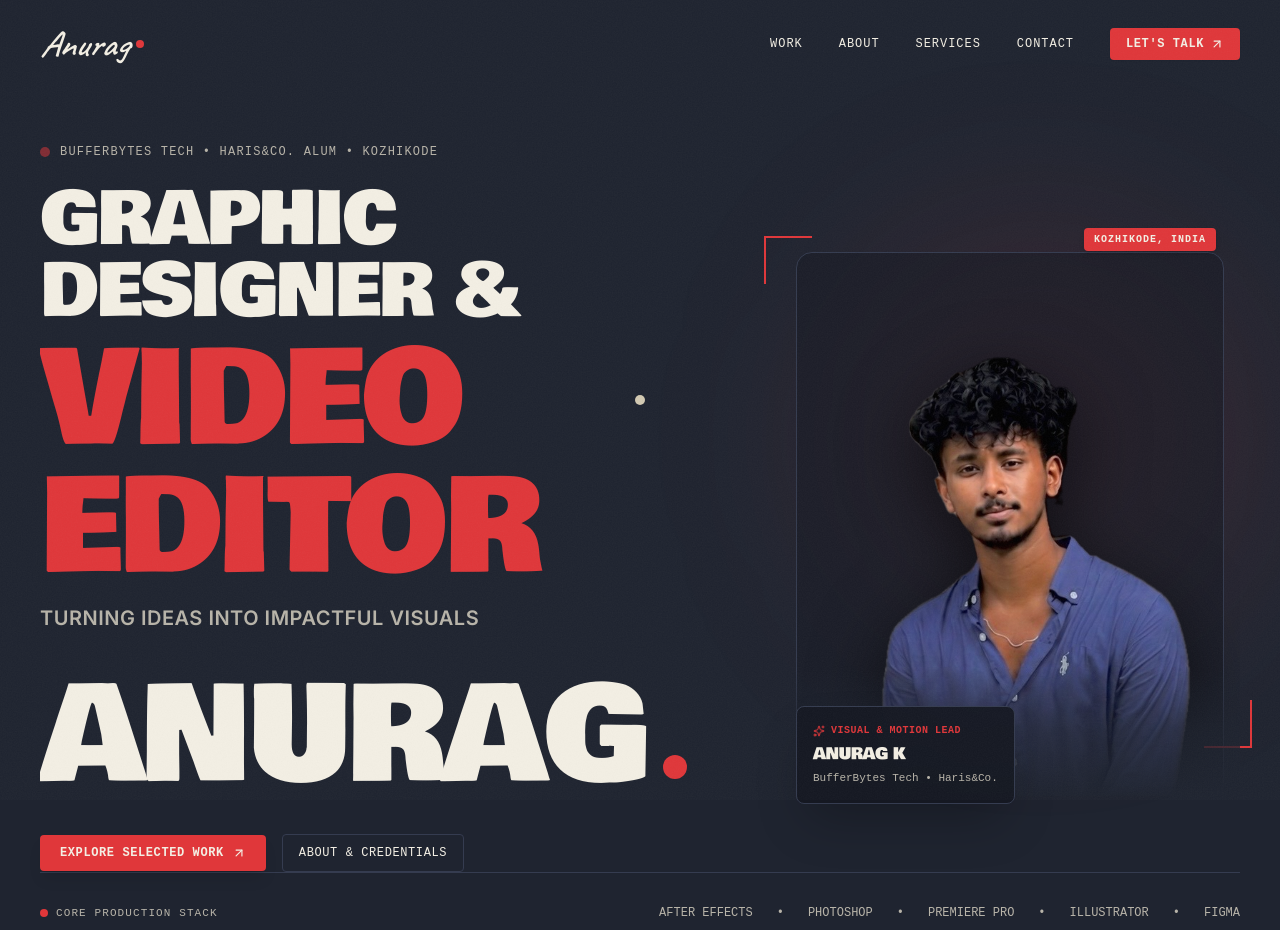
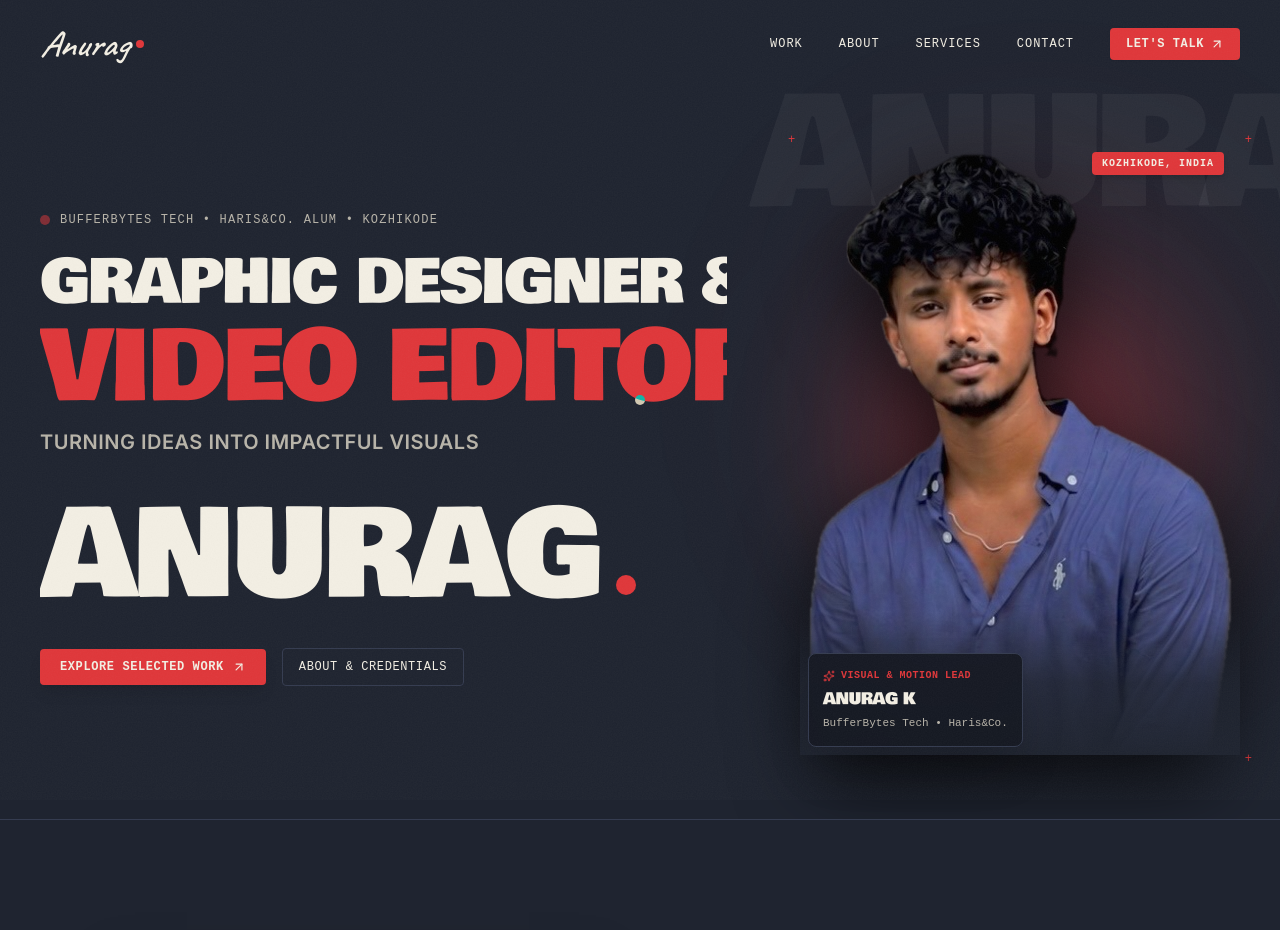
Before and after one commit to anuragkdesigner/anuragkdesigner, a React (Vite) app: page / in a window 1280 px wide. Shown: the top 930 px of the page. Built offline with nearby package versions, Linux system fonts and the light colour scheme.

Commit message:
fix(hero): force single line for VIDEO EDITOR, crop portrait and refine Photoshop composite

```diff
--- a/src/components/redesign/HeroSection.tsx
+++ b/src/components/redesign/HeroSection.tsx
@@ -65,21 +65,21 @@ export const HeroSection: React.FC = () => {
           {/* 3-Line Headline Stack */}
           <div className="space-y-1 sm:space-y-2">
 
-            {/* Line 1: Cream Medium Display */}
+            {/* Line 1: Cream Display */}
             <div className="mask-line">
               <div
                 ref={line1Ref}
-                className="font-display text-3xl sm:text-5xl md:text-6xl lg:text-7xl tracking-tight text-cream uppercase leading-none"
+                className="font-display text-2xl xs:text-3xl sm:text-5xl md:text-5xl lg:text-6xl tracking-tight text-cream uppercase leading-none whitespace-nowrap"
               >
                 {content.tagline[0]}
               </div>
             </div>
 
-            {/* Line 2: Red Very Large Display */}
+            {/* Line 2: Red Large Display - Strictly single line */}
             <div className="mask-line">
               <div
                 ref={line2Ref}
-                className="font-display text-4xl sm:text-6xl md:text-7xl lg:text-8xl xl:text-9xl tracking-tight text-accent-red uppercase leading-none select-none"
+                className="font-display text-3xl xs:text-4xl sm:text-6xl md:text-6xl lg:text-7xl xl:text-8xl tracking-tight text-accent-red uppercase leading-none select-none whitespace-nowrap"
               >
                 {content.tagline[1]}
               </div>
@@ -89,7 +89,7 @@ export const HeroSection: React.FC = () => {
             <div className="mask-line">
               <div
                 ref={line3Ref}
-                className="font-sans font-semibold text-sm sm:text-lg md:text-xl text-cream-muted tracking-wide uppercase pt-1"
+                className="font-sans font-semibold text-xs sm:text-base md:text-lg lg:text-xl text-cream-muted tracking-wide uppercase pt-1"
               >
                 {content.tagline[2]}
               </div>
@@ -103,10 +103,10 @@ export const HeroSection: React.FC = () => {
               ref={nameRowRef}
               className="flex items-baseline gap-2 sm:gap-4 font-display select-none leading-none"
             >
-              <span className="text-6xl sm:text-8xl md:text-9xl lg:text-[130px] text-cream tracking-tight uppercase">
+              <span className="text-6xl sm:text-8xl md:text-9xl lg:text-[120px] text-cream tracking-tight uppercase">
                 ANURAG
               </span>
-              <span className="w-3 h-3 sm:w-4 sm:h-4 md:w-6 md:h-6 rounded-full bg-accent-red inline-block mb-1 sm:mb-2" />
+              <span className="w-3 h-3 sm:w-4 sm:h-4 md:w-5 md:h-5 rounded-full bg-accent-red inline-block mb-1 sm:mb-2" />
             </div>
           </div>
 
@@ -130,50 +130,62 @@ export const HeroSection: React.FC = () => {
 
         </div>
 
-        {/* RIGHT COLUMN: Cut-out Transparent Portrait Composite (5 Cols) */}
+        {/* RIGHT COLUMN: Cut-out Transparent Portrait Composite (Photoshop style) */}
         <div
           ref={imageColumnRef}
           className="lg:col-span-5 relative flex items-center justify-center lg:justify-end"
         >
-          <div className="relative w-full max-w-[340px] sm:max-w-[420px] lg:max-w-[460px]">
+          <div className="relative w-full max-w-[320px] sm:max-w-[400px] lg:max-w-[440px]">
 
-            {/* Background Editorial Graphic Frame */}
-            <div className="absolute inset-x-4 top-8 bottom-0 rounded-2xl border border-charcoal-border bg-[#181c26]/60 backdrop-blur-xs -z-10" />
+            {/* Ambient Radial Backlight behind silhouette */}
+            <div
+              className="absolute top-1/2 left-1/2 -translate-x-1/2 -translate-y-1/2 w-64 sm:w-80 h-64 sm:h-80 rounded-full bg-accent-red/25 blur-3xl pointer-events-none -z-10"
+              aria-hidden="true"
+            />
 
-            {/* Red Accent Decorative Geometry (Photoshop aesthetic) */}
-            <div className="absolute top-4 -left-4 w-12 h-12 border-t-2 border-l-2 border-accent-red pointer-events-none" />
-            <div className="absolute bottom-12 -right-3 w-12 h-12 border-b-2 border-r-2 border-accent-red pointer-events-none" />
+            {/* Giant Background Typography Watermark behind portrait (Photoshop Layered Depth) */}
+            <div
+              className="absolute -top-10 sm:-top-16 -left-6 sm:-left-12 font-display text-8xl sm:text-[130px] lg:text-[150px] uppercase tracking-tighter text-cream/[0.05] select-none pointer-events-none leading-none z-0"
+              aria-hidden="true"
+            >
+              ANURAG
+            </div>
+
+            {/* Graphic Registration Crosshairs (Photoshop composition markers) */}
+            <span className="absolute -top-3 -left-3 text-accent-red font-mono text-xs select-none pointer-events-none">+</span>
+            <span className="absolute -top-3 -right-3 text-accent-red font-mono text-xs select-none pointer-events-none">+</span>
+            <span className="absolute -bottom-3 -right-3 text-accent-red font-mono text-xs select-none pointer-events-none">+</span>
 
             {/* Cut-out Transparent Portrait Image */}
-            <div className="relative overflow-hidden rounded-b-2xl">
+            <div className="relative z-10">
               <img
                 src="./anurag-portrait.png"
                 alt="Anurag K — Graphic Designer & Video Editor"
-                className="w-full h-auto object-cover relative z-10 drop-shadow-[0_20px_35px_rgba(0,0,0,0.6)]"
+                className="w-full h-auto object-cover relative z-10 drop-shadow-[0_25px_40px_rgba(0,0,0,0.75)]"
               />
 
-              {/* Bottom Gradient Fade to seamlessly blend into charcoal page background */}
+              {/* Bottom Gradient Fade to seamlessly melt into dark page background */}
               <div
-                className="absolute inset-x-0 bottom-0 h-32 bg-gradient-to-t from-[#1f2430] via-[#1f2430]/70 to-transparent z-20 pointer-events-none"
+                className="absolute inset-x-0 bottom-0 h-36 bg-gradient-to-t from-[#1f2430] via-[#1f2430]/80 to-transparent z-20 pointer-events-none"
               />
             </div>
 
-            {/* Floating Editorial Badge (Photoshop Composited Feel) */}
-            <div className="absolute -bottom-2 -left-2 sm:left-4 z-30 bg-[#161922]/95 backdrop-blur-md p-3.5 sm:p-4 rounded-lg border border-charcoal-border shadow-2xl space-y-1">
+            {/* Floating Editorial Badge (Photoshop Composited HUD) */}
+            <div className="absolute bottom-2 -left-2 sm:left-2 z-30 bg-[#161922]/95 backdrop-blur-md p-3 sm:p-3.5 rounded-lg border border-charcoal-border shadow-2xl space-y-1 max-w-[260px]">
               <div className="flex items-center gap-1.5 text-[10px] font-mono uppercase tracking-wider text-accent-red font-bold">
-                <Sparkles className="w-3 h-3" />
-                <span>Visual & Motion Lead</span>
+                <Sparkles className="w-3 h-3 shrink-0" />
+                <span className="truncate">Visual & Motion Lead</span>
               </div>
               <div className="font-display text-sm sm:text-base text-cream uppercase tracking-tight">
                 ANURAG K
               </div>
-              <div className="text-[11px] font-mono text-cream-muted">
+              <div className="text-[11px] font-mono text-cream-muted truncate">
                 BufferBytes Tech • Haris&Co.
               </div>
             </div>
 
-            {/* Top-Right Badge: Open for Work */}
-            <div className="absolute top-2 right-2 sm:right-6 z-30 bg-accent-red text-cream font-mono text-[10px] font-bold uppercase tracking-widest px-2.5 py-1 rounded shadow-md">
+            {/* Top-Right Badge: Open for Work / Location */}
+            <div className="absolute top-2 right-2 sm:right-4 z-30 bg-accent-red text-cream font-mono text-[10px] font-bold uppercase tracking-widest px-2.5 py-1 rounded shadow-md whitespace-nowrap">
               Kozhikode, India
             </div>
 
@@ -181,26 +193,6 @@ export const HeroSection: React.FC = () => {
         </div>
 
       </div>
-
-      {/* Bottom Tool Bar */}
-      <div className="pt-8 flex items-center justify-between text-xs font-mono text-cream-muted border-t border-charcoal-border">
-        <div className="flex items-center gap-2">
-          <span className="w-2 h-2 rounded-full bg-accent-red" />
-          <span className="uppercase tracking-widest text-[11px]">Core Production Stack</span>
-        </div>
-
-        <div className="flex items-center gap-3 sm:gap-6 flex-wrap">
-          <span>AFTER EFFECTS</span>
-          <span>•</span>
-          <span>PHOTOSHOP</span>
-          <span>•</span>
-          <span>PREMIERE PRO</span>
-          <span>•</span>
-          <span>ILLUSTRATOR</span>
-          <span>•</span>
-          <span>FIGMA</span>
-        </div>
-      </div>
     </section>
   );
 };
```
Also changed, not shown: public/anurag-portrait.png.
